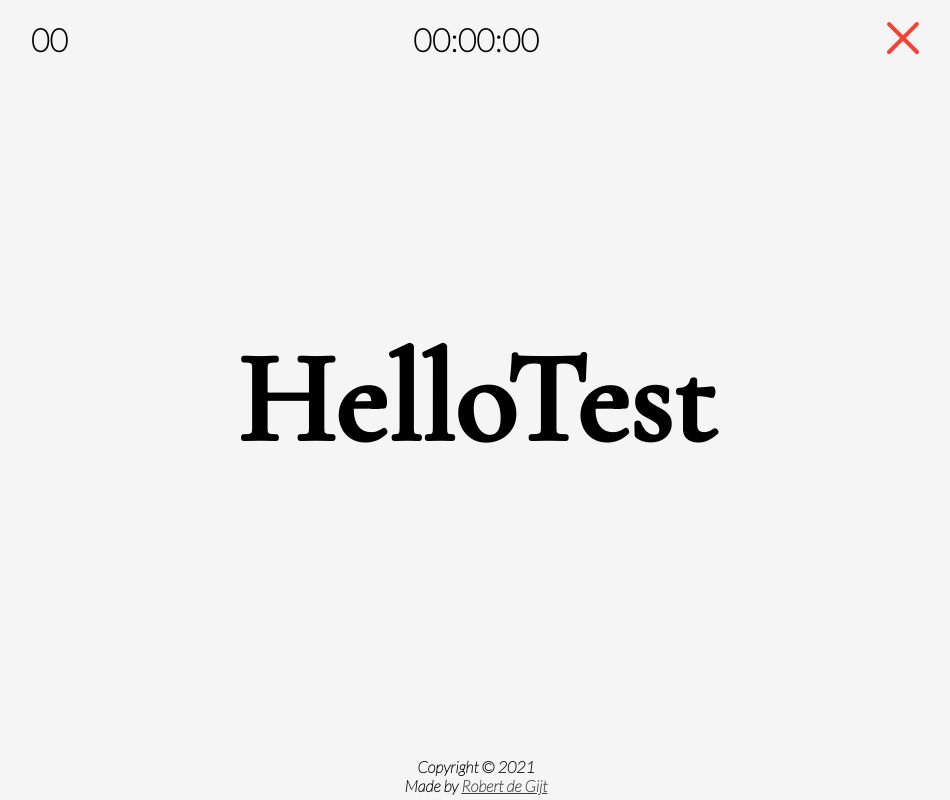
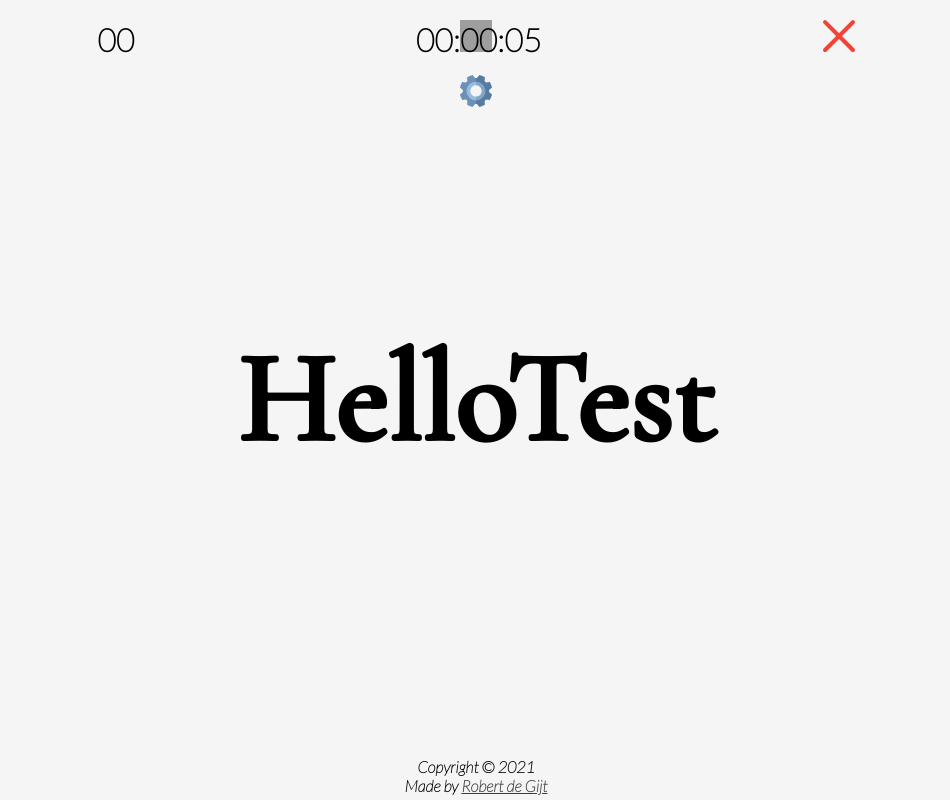
Before and after one commit to rgijt/ThaGoon, a Vue app in the folder thagoon/: page /game in a window 1280 px wide. Shown: the whole page, without its empty margins (164-1114 px from the left). Built offline with nearby package versions, Linux system fonts and the light colour scheme; grey boxes are pictures that could not be loaded.

Commit message:
Added stopwatch to game and replaced header in Game itself

```diff
--- a/thagoon/src/components/Header.vue
+++ b/thagoon/src/components/Header.vue
@@ -1,18 +1,11 @@
 <template>
   <header>
-    <!-- <div class="startmenu-header">
+    <div class="startmenu-header">
       <div class="btn">
         <img src="../assets/icons/logout-1.svg" />
       </div>
       <div class="btn">
         <img src="../assets/icons/cogwheel.svg" />
-      </div>
-    </div> -->
-    <div class="game-header">
-      <div><span>00</span></div>
-      <div><span>00:00:00</span></div>
-      <div class="btn">
-        <router-link to="/"><img src="../assets/icons/close.svg"/></router-link>
       </div>
     </div>
   </header>
@@ -37,20 +30,8 @@
   margin: auto;
   padding: 10px 0;
 }
-header div span {
-  font-size: 2em;
-  font-weight: 600;
-}
 header img {
   height: 32px;
   width: 32px;
 }
-header .startmenu-header {
-  display: flex;
-  justify-content: space-evenly;
-}
-header .game-header {
-  display: flex;
-  justify-content: flex-end;
-}
 </style>
--- a/thagoon/src/views/Game.vue
+++ b/thagoon/src/views/Game.vue
@@ -1,7 +1,20 @@
 <template>
-  <div class="game" @click="changeWord()">
-    <div class="placeholder">
-      <h1>{{ word }}</h1>
+  <div class="game">
+    <header>
+      <div>
+        <span>{{ this.zeroPrefix(counter, 2) }}</span>
+      </div>
+      <div>
+        <span>{{ timer }}</span>
+      </div>
+      <div class="btn">
+        <router-link to="/"><img src="../assets/icons/close.svg"/></router-link>
+      </div>
+    </header>
+    <div class="gamefield" @click="changeWord()">
+      <div class="placeholder">
+        <h1>{{ word }}</h1>
+      </div>
     </div>
   </div>
 </template>
@@ -11,8 +24,13 @@
   name: 'Game',
   data: function() {
     return {
+      counter: 0,
+      timer: '00:00:00',
       word: 'HelloTest',
       wordList: ['Grass', 'Tree', 'Airplane', 'Sticky'],
+      started: null,
+      running: false,
+      timeBegan: null,
     };
   },
   methods: {
@@ -26,8 +44,36 @@
       } while (this.word === this.wordList[randomNumber]);
       this.word = this.wordList[randomNumber];
     },
+    zeroPrefix: function(num, digit) {
+      let zero = '';
+      for (let i = 0; i < digit; i++) {
+        zero += '0';
+      }
+      return (zero + num).slice(-digit);
+    },
+    clockRunning: function() {
+      let currentTime = new Date();
+      let timeElapsed = new Date(currentTime - this.timeBegan),
+        hour = timeElapsed.getUTCHours(),
+        min = timeElapsed.getUTCMinutes(),
+        sec = timeElapsed.getUTCSeconds();
+
+      this.timer =
+        this.zeroPrefix(hour, 2) +
+        ':' +
+        this.zeroPrefix(min, 2) +
+        ':' +
+        this.zeroPrefix(sec, 2);
+    },
+    start: function() {
+      this.running = true;
+      this.timeBegan = new Date();
+      this.started = setInterval(this.clockRunning, 10);
+    },
   },
-  mounted: function() {},
+  mounted: function() {
+    this.start();
+  },
 };
 </script>
 
@@ -35,6 +81,31 @@
 .game {
   width: 100%;
   height: 100vh;
+  display: flex;
+}
+
+header {
+  width: 100%;
+  height: 0;
+  display: flex;
+  justify-content: space-evenly;
+  z-index: 99;
+}
+header div {
+  margin: 20px;
+}
+header div span {
+  font-size: 2em;
+  font-weight: 600;
+}
+header div img {
+  width: 32px;
+  height: 32px;
+}
+
+.gamefield {
+  width: 100%;
+  height: 100%;
   display: flex;
   position: absolute;
 }
```
Also changed, not shown: thagoon/src/logic/Stopwatch.vue (added, +56 -0 lines).
